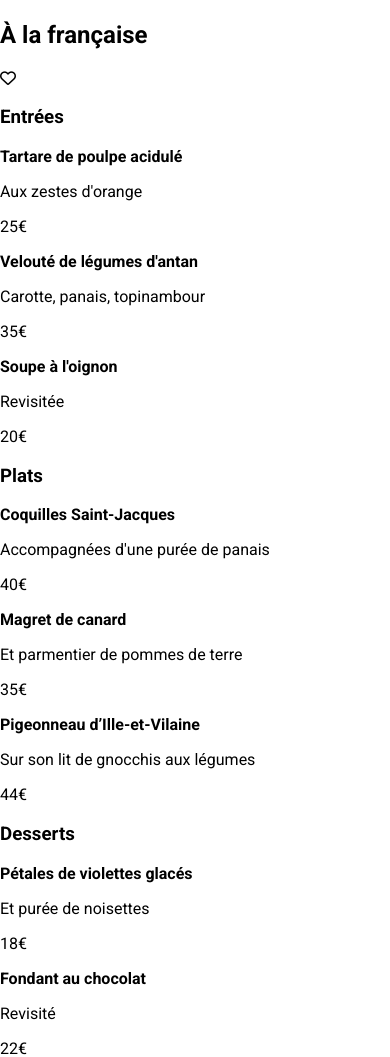
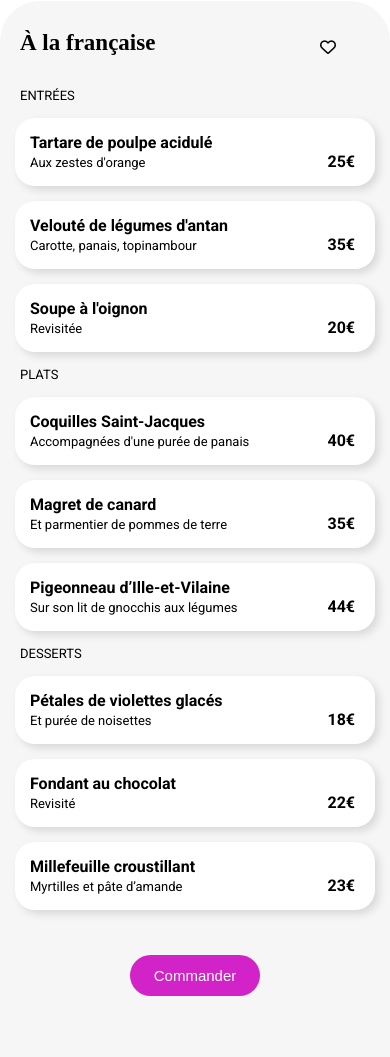
Before and after one commit to nicolast85/NicolasTuller_3_22062021, a plain HTML site: page Pages/alafrancaise.html in a window 390 px wide. Shown: the part 51-1108 px from the top of the page. Drawn offline with Linux system fonts and the light colour scheme; a web font is replaced by a local one.

Commit message:
mise en page des pages resto

```diff
--- a/CSS/style.css
+++ b/CSS/style.css
@@ -226,4 +226,94 @@ body {
         margin-top: 10px;
         margin-bottom: 10px;
     }
+    /*page A la Française bug*/
+    .photo_a_la_francaise {
+        background-image: url("../images/photos/a_la_francaise.jpg");
+        background-size: cover;
+        background-position: center;
+    }
+    .menu {
+        background-color: #f6f6f6;
+        border-radius: 40px 40px 0px 0px;
+    }
+    .legende {
+        display: grid;
+        grid-template-columns: 1fr 1fr;
+        padding-top: 10px;
+        position: relative;
+    }
+    .legende h1 {
+        font-family: 'Shrikhand';
+        font-size: 23px;
+        padding-left: 20px;
+        white-space: nowrap;
+    }
+    .icone__legende {
+        left: 320px;
+        top: 37px;
+        position: absolute;
+    }
+    .entrees h3, .plats h3, .desserts h3 {
+        padding-left: 20px;
+        font-size: 13px;
+        font-weight: 400;
+    }
+    .entrees__choix1, .entrees__choix2, .entrees__choix3, .entrees__choix4,
+    .plats__choix1, .plats__choix2, .plats__choix3,
+    .desserts__choix1, .desserts__choix2, .desserts__choix3 {
+        padding: 15px;
+        margin: 15px;
+        border-radius: 1.25rem;
+        box-shadow: 0.25rem 0.25rem 0.5rem rgb(0 0 0 / 12%);
+        background-color: #fff;
+        display: grid;
+        grid-template-columns: 1fr 1fr 1fr 1fr;
+    }
+    .entrees__choix1--titre, .entrees__choix2--titre, .entrees__choix3--titre, .entrees__choix4--titre,
+    .plats__choix1--titre, .plats__choix2--titre, .plats__choix3--titre,
+    .desserts__choix1--titre, .desserts__choix2--titre, .desserts__choix3--titre {
+        grid-column-start: 1;
+        grid-column: span 3;
+        grid-row: 1;
+        white-space: nowrap;
+        text-overflow: ellipsis;
+    }
+    .entrees__choix1--indication, .entrees__choix2--indication, .entrees__choix3--indication, .entrees__choix4--indication,
+    .plats__choix1--indication, .plats__choix2--indication, .plats__choix3--indication,
+    .desserts__choix1--indication, .desserts__choix2--indication, .desserts__choix3--indication {
+        grid-column-start: 1;
+        grid-column: span 3;
+        font-size: 13px;
+        height: 20px;
+        margin-top: -10px;
+        white-space: nowrap;
+        text-overflow: ellipsis;
+    }
+    .entrees__choix1--tarif, .entrees__choix2--tarif, .entrees__choix3--tarif, .entrees__choix4--tarif,
+    .plats__choix1--tarif, .plats__choix2--tarif, .plats__choix3--tarif,
+    .desserts__choix1--tarif, .desserts__choix2--tarif, .desserts__choix3--tarif {
+        grid-column-start: 4;
+        grid-row: 2;
+        padding-left: 50px;
+        padding-top: 10px;
+        font-weight: 700;
+        margin-top: -10px;
+    }
+    .commande__bouton {
+        display: flex;
+        justify-content: center;
+    }
+    .commande__bouton input {
+        text-decoration: none;
+        border: 0;
+        padding: .75rem 1.5rem;
+        font-weight: 500;
+        font-size: 15px;
+        border-radius: 100px;
+        color: #fff;
+        background-color: #d123c8;
+        cursor: pointer;
+        margin-top: 30px;
+        margin-bottom: 70px;
+    }
 }
--- a/Pages/alafrancaise.html
+++ b/Pages/alafrancaise.html
@@ -34,7 +34,7 @@
         </div>
     </div>
     <div class="entrees">
-        <h3>Entrées</h3>
+        <h3>ENTRÉES</h3>
             <div class="entrees__choix1">
                 <div class="entrees__choix1--titre">
                     <strong>Tartare de poulpe acidulé</strong>
@@ -42,8 +42,7 @@
                 <div class="entrees__choix1--indication">
                     <p>Aux zestes d'orange</p>
                 </div>
-                <div class="entrees__choix1--tarif"></div>
-                    <p>25€</p>
+                <div class="entrees__choix1--tarif">25€</div>
             </div>
             <div class="entrees__choix2">
                 <div class="entrees__choix2--titre">
@@ -52,8 +51,7 @@
                 <div class="entrees__choix2--indication">
                     <p>Carotte, panais, topinambour</p>
                 </div>
-                <div class="entrees__choix2--tarif"></div>
-                    <p>35€</p>
+                <div class="entrees__choix2--tarif">35€</div>
             </div>
             <div class="entrees__choix3">
                 <div class="entrees__choix3--titre">
@@ -62,12 +60,11 @@
                 <div class="entrees__choix3--indication">
                     <p>Revisitée</p>
                 </div>
-                <div class="entrees__choix3--tarif"></div>
-                    <p>20€</p>
+                <div class="entrees__choix3--tarif">20€</div>
             </div>
     </div>
     <div class="plats">
-        <h3>Plats</h3>
+        <h3>PLATS</h3>
             <div class="plats__choix1">
                 <div class="plats__choix1--titre">
                     <strong>Coquilles Saint-Jacques</strong>
@@ -75,8 +72,7 @@
                 <div class="plats__choix1--indication">
                     <p>Accompagnées d'une purée de panais</p>
                 </div>
-                <div class="plats__choix1--tarif"></div>
-                    <p>40€</p>
+                <div class="plats__choix1--tarif">40€</div>
             </div>
             <div class="plats__choix2">
                 <div class="plats__choix2--titre">
@@ -85,8 +81,7 @@
                 <div class="plats__choix2--indication">
                     <p>Et parmentier de pommes de terre</p>
                 </div>
-                <div class="plats__choix2--tarif"></div>
-                    <p>35€</p>
+                <div class="plats__choix2--tarif">35€</div>
             </div>
             <div class="plats__choix3">
                 <div class="plats__choix3--titre">
@@ -95,12 +90,11 @@
                 <div class="plats__choix3--indication">
                     <p>Sur son lit de gnocchis aux légumes</p>
                 </div>
-                <div class="plats__choix3--tarif"></div>
-                    <p>44€</p>
+                <div class="plats__choix3--tarif">44€</div>
             </div>
     </div>
     <div class="desserts">
-        <h3>Desserts</h3>
+        <h3>DESSERTS</h3>
         <div class="desserts__choix1">
             <div class="desserts__choix1--titre">
                 <strong>Pétales de violettes glacés</strong>
@@ -108,8 +102,7 @@
             <div class="desserts__choix1--indication">
                 <p>Et purée de noisettes</p>
             </div>
-            <div class="desserts__choix1--tarif"></div>
-                <p>18€</p>
+            <div class="desserts__choix1--tarif">18€</div>
         </div>
         <div class="desserts__choix2">
             <div class="desserts__choix2--titre">
@@ -118,8 +111,7 @@
             <div class="desserts__choix2--indication">
                 <p>Revisité</p>
             </div>
-            <div class="desserts__choix2--tarif"></div>
-                <p>22€</p>
+            <div class="desserts__choix2--tarif">22€</div>
         </div>
         <div class="desserts__choix3">
             <div class="desserts__choix3--titre">
@@ -128,8 +120,7 @@
             <div class="desserts__choix3--indication">
                 <p>Myrtilles et pâte d’amande</p>
             </div>
-            <div class="desserts__choix3--tarif"></div>
-                <p>23€</p>
+            <div class="desserts__choix3--tarif">23€</div>
         </div>
     </div>
     <div class="commande__bouton">
```
Also changed, not shown: Pages/lanoteenchantee.html (+13 -23 lines), Pages/lapalettedugout.html (+12 -21 lines), Pages/ledelicedessens.html (+12 -21 lines).
